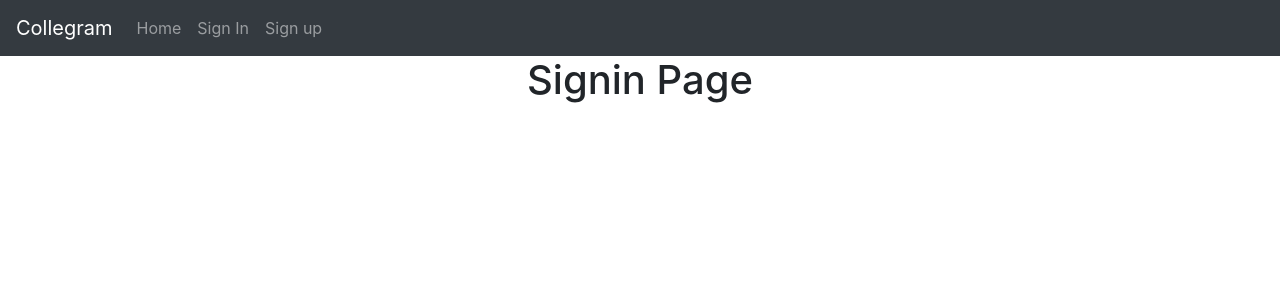
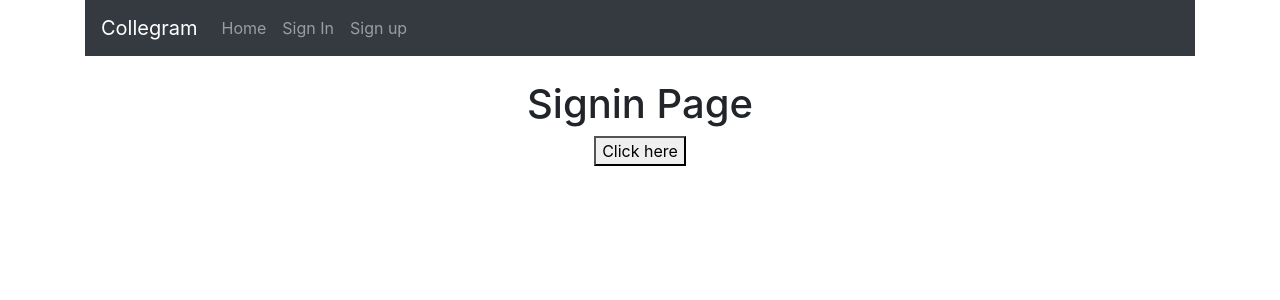
Before and after one commit to davinhster/collegram, a React (Create React App) app: page /signin in a window 1280 px wide. Shown: the top 300 px of the page. Built offline with nearby package versions, Linux system fonts and the light colour scheme.

Commit message:
Added Login Class and redesigned routes

```diff
--- a/src/App.js
+++ b/src/App.js
@@ -9,7 +9,7 @@ import {
   Redirect,
 } from "react-router-dom";
 import Landing from './components/pages/landing'
-import Signin from './components/pages/signin'
+import Login from './components/pages/signin'
 import Signup from './components/pages/signup'
 import Home from './components/pages/home'
 import Navbar from './components/navbar'
@@ -18,14 +18,14 @@ import Navbar from './components/navbar'
 function App() {
   return (
     <div className="App">
-      <Router>
+      {/* <Router>
       <Navbar / >
         <Switch>
           <Route exact path="/">
             <Landing />
           </Route>
           <Route path="/signin">
-            <Signin />
+            <Login />
           </Route>
           <Route path="/signup">
             <Signup />
@@ -34,6 +34,19 @@ function App() {
             <Home />
           </Route>
         </Switch>
+      </Router> */}
+
+      <Router>
+      <div className = "container">
+
+      <Navbar />
+      <br/>
+      <Route path="/" exact component={Landing} />
+      <Route path="/signin" component={Login} />
+      <Route path="/signup" component={Signup} />
+      <Route path="/home" component={Home} />
+
+      </div>
       </Router>
     </div>
   );
--- a/src/components/pages/signin.jsx
+++ b/src/components/pages/signin.jsx
@@ -1,13 +1,31 @@
-import React from 'react'
+import React, {Component} from 'react'
 
-function Signin(){
+
+export default class Login extends Component {
+
+    constructor(props) {
+        super(props);
+        this.handleEvent = this.handleEvent.bind(this);
+      }
+
+    handleEvent() {
+        console.log(this.props);
+    }
+
+    Signin(){
         return(
             <section>
                 <div className="Sign in">
                     <h1> Signin Page </h1>
+                    <button onClick = {this.handleEvent}> Click here</button>
                 </div>
             </section>
         )
     }
 
-export default Signin
+    render() {
+        return this.Signin();
+    };
+
+}
+//export default Signin
```
Lines whose indentation alone changed are shown as unchanged.
